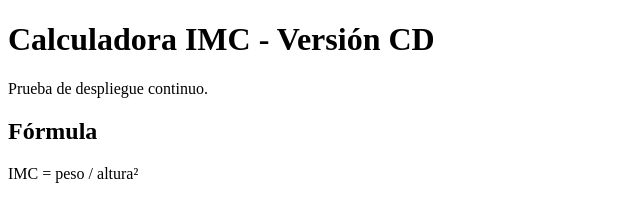
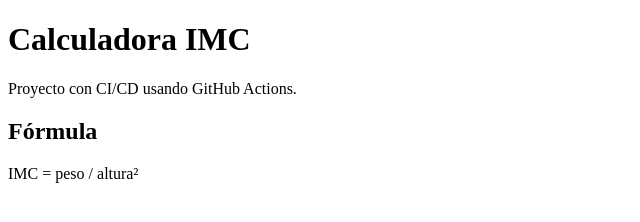
Before and after one commit to LunaGTH/CI, a plain HTML site: page index.html in a window 1280 px wide. Shown: the whole page, without its empty margins (0-640 px from the left). Drawn offline with Linux system fonts and the light colour scheme.

Commit message:
usar index y pruebas

```diff
--- a/index.html
+++ b/index.html
@@ -5,8 +5,8 @@
     <title>Calculadora IMC</title>
 </head>
 <body>
-    <h1>Calculadora IMC - Versión CD</h1>
-    <p>Prueba de despliegue continuo.</p>
+    <h1>Calculadora IMC</h1>
+    <p>Proyecto con CI/CD usando GitHub Actions.</p>
 
     <h2>Fórmula</h2>
     <p>IMC = peso / altura²</p>
```
Also changed, not shown: 1 other file.
